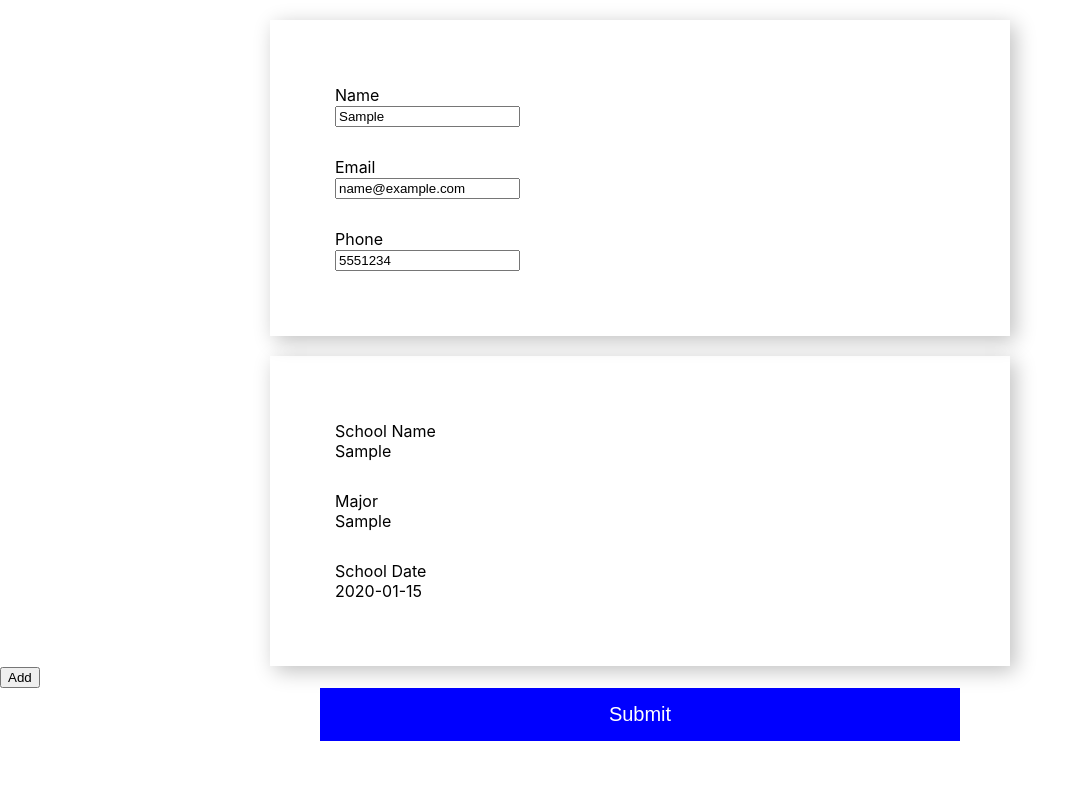
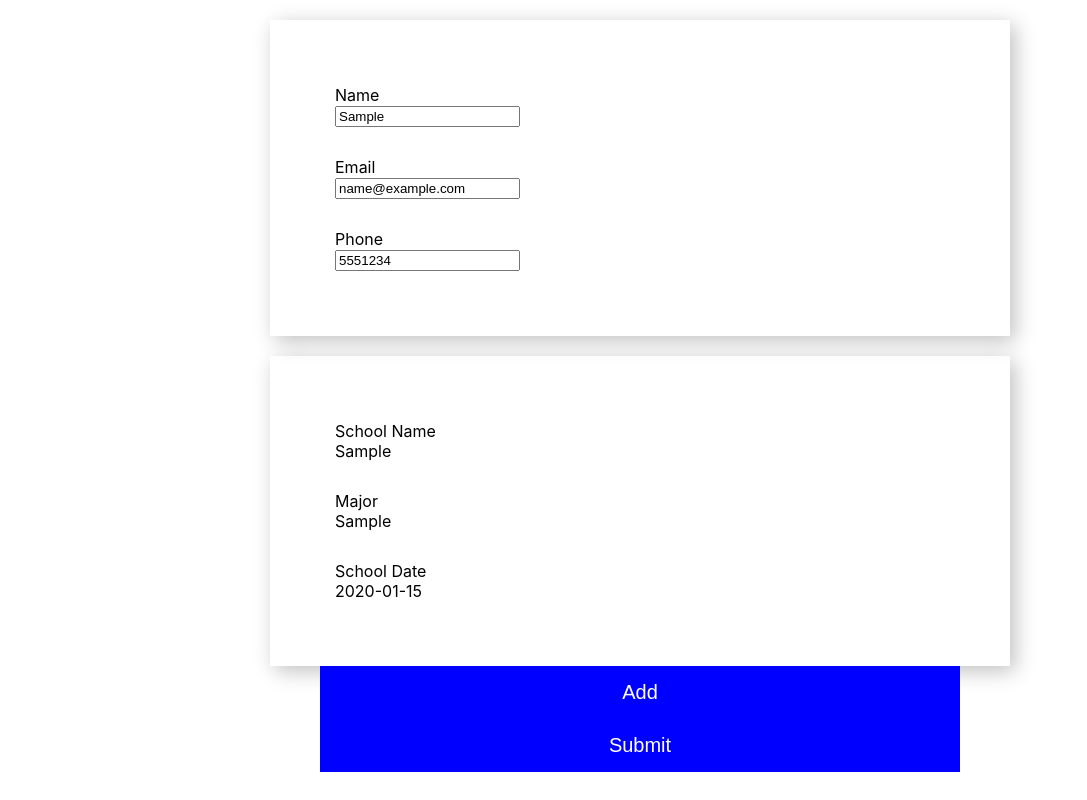
Before and after one commit to jmorton138/cv_app_react, a React (Create React App) app in the folder cv-project/: page / in a window 1280 px wide. Both pictures are taken after typing "Sample", "name@example.com", "5551234", "Sample", "Sample", "2020-01-15" into the empty fields and a click on the button "Save". Shown: the whole page, without its empty margins (0-1087 px from the left). Built offline with nearby package versions, Linux system fonts and the light colour scheme.

Commit message:
Aligned add field buttons

```diff
--- a/cv-project/src/App.css
+++ b/cv-project/src/App.css
@@ -63,7 +63,7 @@
 
 }
 
-input[type="submit"] {
+button, input[type="submit"] {
   padding: 15px;
   background-color: blue;
   border: none;
--- a/cv-project/src/components/AddEduForm.js
+++ b/cv-project/src/components/AddEduForm.js
@@ -3,7 +3,7 @@ import React, { Component } from 'react';
 class AddEduForm extends Component {
   render() {
     return (
-    <div>
+    <div className='button-container'>
         <button onClick={(e) => this.props.newEduForm(e)}>Add</button>
     </div>
     )
```
